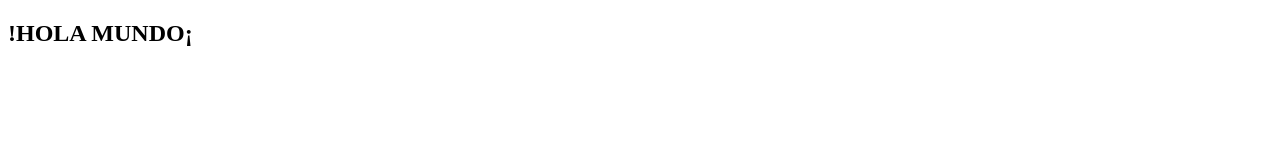
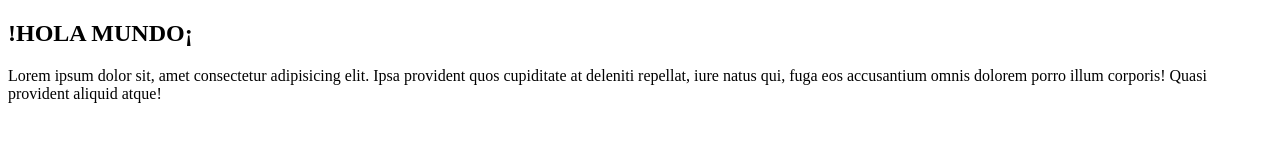
Before and after one commit to ValeriaXZ1/PracticaTaller, a plain HTML site: page INDEX.HTML in a window 1280 px wide. Drawn offline with Linux system fonts and the light colour scheme.

Commit message:
cambio en index

```diff
--- a/INDEX.HTML
+++ b/INDEX.HTML
@@ -7,5 +7,8 @@
 </head>
 <body>
     <h2>!HOLA MUNDO¡</h2>
+    <p>
+        Lorem ipsum dolor sit, amet consectetur adipisicing elit. Ipsa provident quos cupiditate at deleniti repellat, iure natus qui, fuga eos accusantium omnis dolorem porro illum corporis! Quasi provident aliquid atque!
+    </p>
 </body>
 </html>
```
